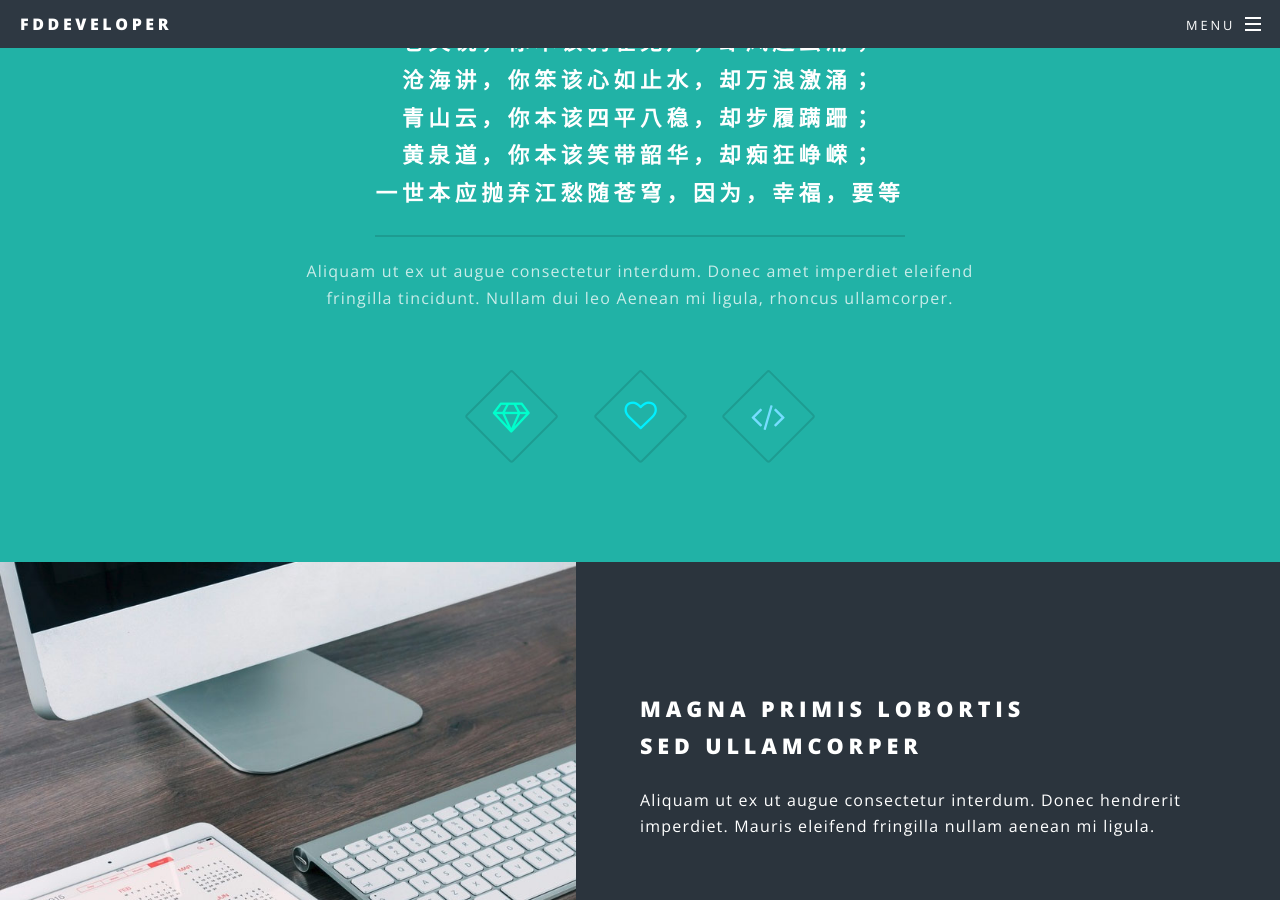
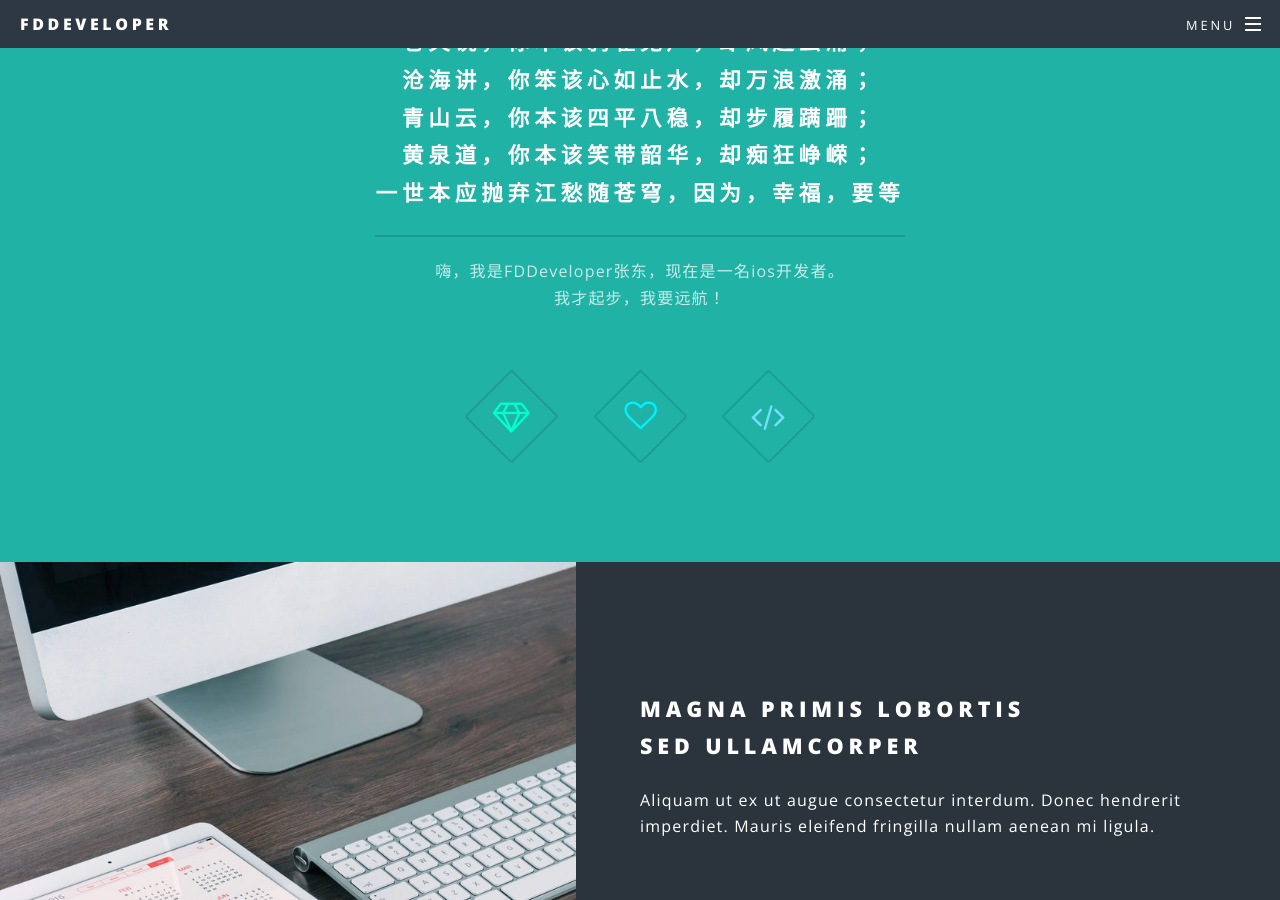
Before and after one commit to FDlove/FDlove.github.io, a Jekyll site: the page built from index.html, in a window 1280 px wide and 900 px high, scrolled down 973 px. Built offline with Jekyll 4.4.1, drawn with Linux system fonts in a browser that asks for light colours.

Commit message:
Update index.html

```diff
--- a/index.html
+++ b/index.html
@@ -23,8 +23,8 @@ layout: landing
                                                                 青山云，你本该四平八稳，却步履蹒跚；<br />
                                                                 黄泉道，你本该笑带韶华，却痴狂峥嵘；<br />
                                                                 一世本应抛弃江愁随苍穹，因为，幸福，要等</h2>
-								<p>Aliquam ut ex ut augue consectetur interdum. Donec amet imperdiet eleifend<br />
-								fringilla tincidunt. Nullam dui leo Aenean mi ligula, rhoncus ullamcorper.</p>
+								<p>嗨，我是FDDeveloper张东，现在是一名ios开发者。<br />
+								我才起步，我要远航！</p>
 							</header>
 							<ul class="icons major">
 								<li><span class="icon fa-diamond major style1"><span class="label">Lorem</span></span></li>
```
